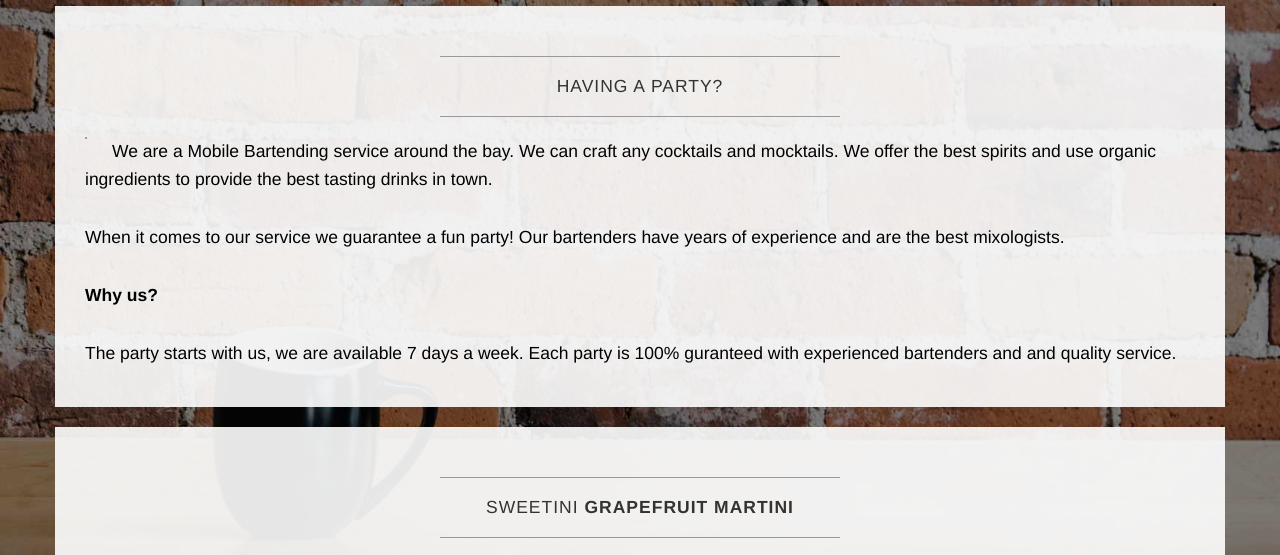
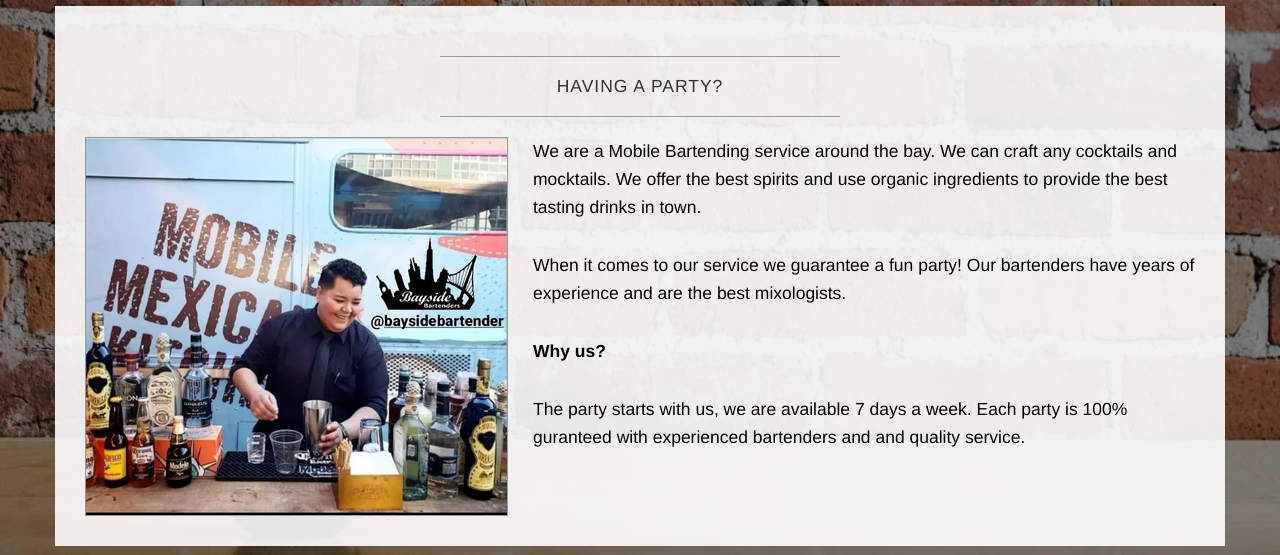
Before and after one commit to Alexheyman-gitub/Mix-Masters-Drinks, a plain HTML site: page index.html in a window 1280 px wide. Shown: the part 1040-1595 px from the top of the page. Drawn offline with Linux system fonts and the light colour scheme; grey boxes are pictures that could not be loaded.

Commit message:
Update index.html

```diff
--- a/index.html
+++ b/index.html
@@ -120,7 +120,7 @@
                     <h2 class="intro-text text-center"> Having a party?
                     </h2>
                     <hr>
-                    <img class="img-responsive img-border img-left" src="./img/Screenshot_20221029-030429~2.p" alt="">
+                    <img class="img-responsive img-border img-left" src="./img/Screenshot_20221029-030429_2.png" alt="">
                     <hr class="visible-xs">
                     <p>We are a Mobile Bartending service around the bay. We can craft any cocktails and mocktails. We offer the best spirits and use organic ingredients to provide the best tasting drinks in town.</p>
                     <br>
```
